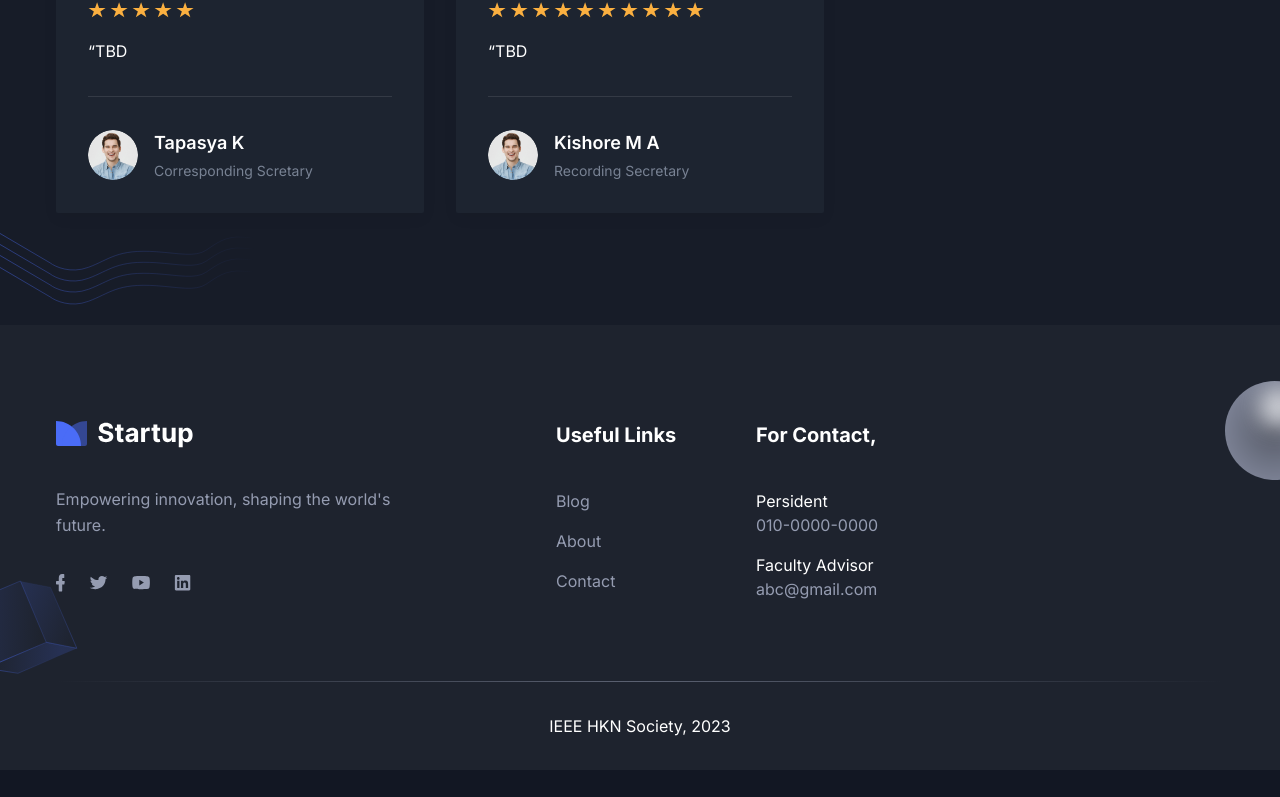
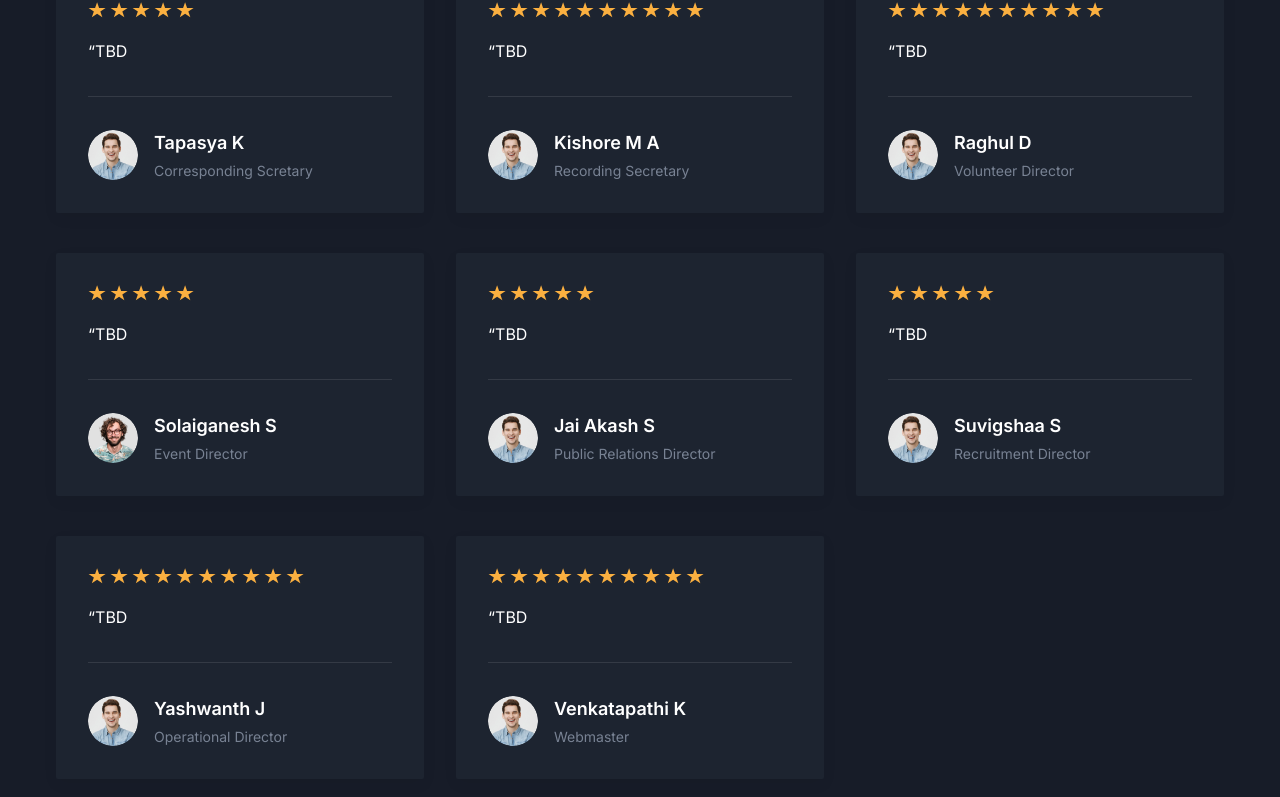
Before and after one commit to shiva1718/IEEE-hkn-sec, a Next.js app: page /testimonials in a window 1280 px wide. Shown: the part 679-1476 px from the top of the page. Before the commit the page ends 1449 px from the top, so only its background shows below. Built offline with nearby package versions, Linux system fonts and the light colour scheme.

Commit message:
added all members

```diff
--- a/app/testimonials/page.tsx
+++ b/app/testimonials/page.tsx
@@ -44,6 +44,60 @@ const testimonialData: Testimonial[] = [
     id: 5,
     name: "Kishore M A",
     designation: "Recording Secretary",
+    content:
+        "TBD",
+    image: "/images/testimonials/auth-03.png",
+    star: 10
+  },
+  {
+    id: 6,
+    name: "Raghul D",
+    designation: "Volunteer Director",
+    content:
+        "TBD",
+    image: "/images/testimonials/auth-03.png",
+    star: 10
+  },
+  {
+    id: 7,
+    name: "Solaiganesh S",
+    designation: "Event Director",
+    content:
+        "TBD",
+    image: "/images/testimonials/auth-02.png",
+    star: 5,
+  },
+  {
+    id: 8,
+    name: "Jai Akash S",
+    designation: "Public Relations Director",
+    content:
+        "TBD",
+    image: "/images/testimonials/auth-03.png",
+    star: 5,
+  },
+  {
+    id: 9,
+    name: "Suvigshaa S",
+    designation: "Recruitment Director",
+    content:
+        "TBD",
+    image: "/images/testimonials/auth-03.png",
+    star: 5
+  },
+  {
+    id: 10,
+    name: "Yashwanth J",
+    designation: "Operational Director",
+    content:
+        "TBD",
+    image: "/images/testimonials/auth-03.png",
+    star: 10
+  },
+  {
+    id: 11,
+    name: "Venkatapathi K",
+    designation: "Webmaster",
     content:
         "TBD",
     image: "/images/testimonials/auth-03.png",
```
